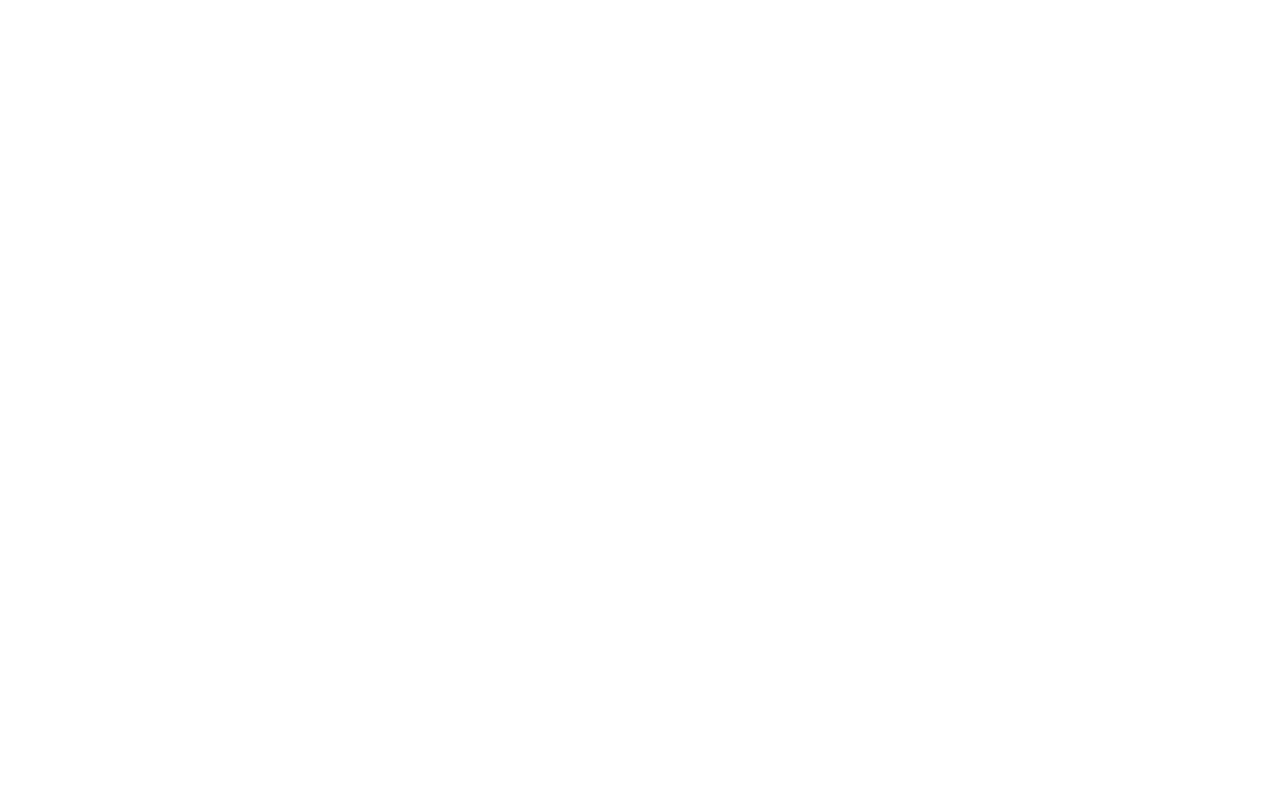
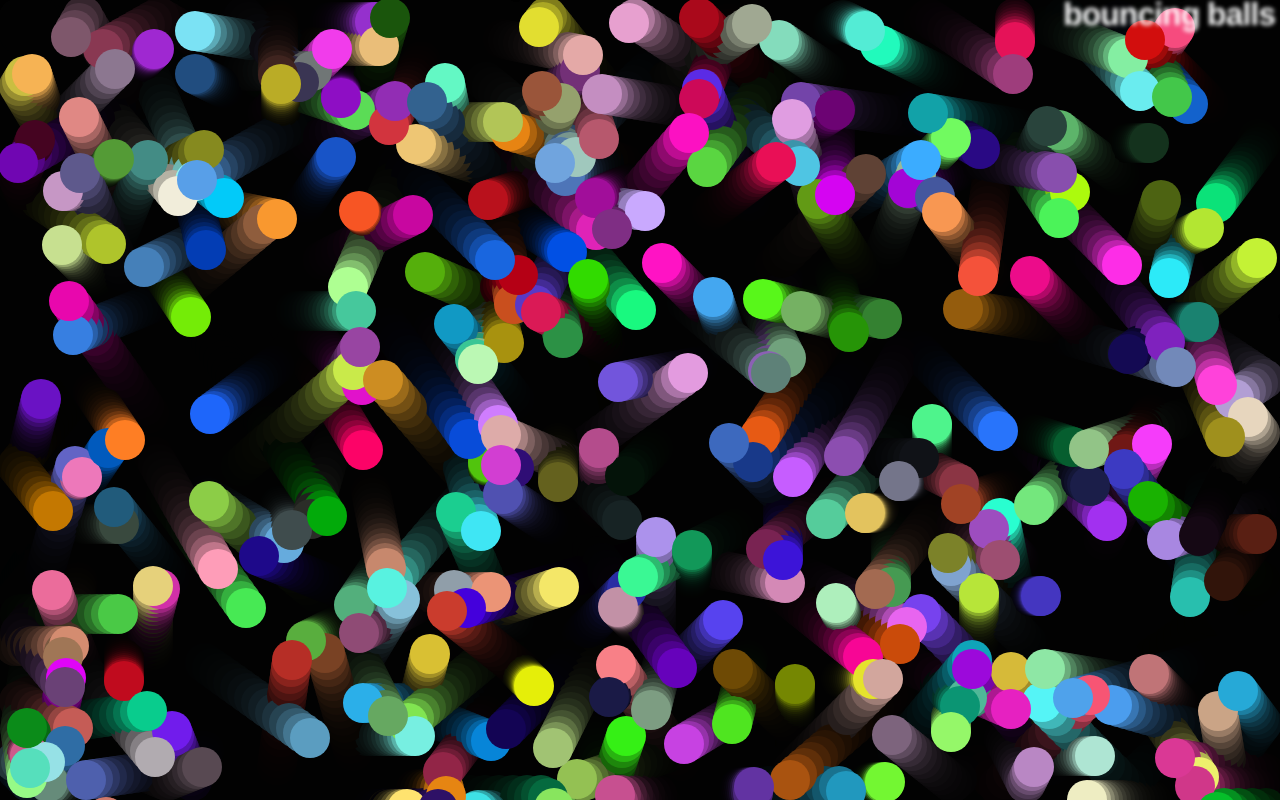
Before and after one commit to karlahernande/Screensaver, a plain HTML site: page index.html in a window 1280 px wide. Drawn offline with Linux system fonts and the light colour scheme.

Commit message:
Followed the instructions making them bouncy balls.
Also made more balls and change the size of them.

```diff
--- a/index.html
+++ b/index.html
@@ -2,7 +2,7 @@
 <html>
   <head>
     <meta charset="utf-8">
-    <title>[Your Name Here]'s Bouncing balls</title>
+    <title>Karla's Bouncing balls</title>
     <link rel="stylesheet" href="style.css">
   </head>
 
--- a/main.js
+++ b/main.js
@@ -12,3 +12,86 @@
   const num = Math.floor(Math.random() * (max - min + 1)) + min;
   return num;
 }
+
+function Ball (x, y, velX, velY, color, size) {
+  this.x = x;
+  this.y = y;
+  this.velX = velX;
+  this.velY = velY;
+  this.color = color;
+  this.size = size;
+}
+
+Ball.prototype.draw = function() {
+  ctx.beginPath();
+  ctx.fillStyle = this.color;
+  ctx.arc(this.x, this.y, this.size, 0, 2 * Math.PI);
+  ctx.fill();
+}
+
+Ball.prototype.update = function() {
+  if ((this.x + this.size) >=width) {
+    this.velX = -(this.velX);
+  }
+  if ((this.x - this.size) <= 0) {
+    this.velX = - (this.velX);
+  }
+  if ((this.y + this.size) >= height) {
+    this.velY = - (this.velY);
+  }
+  if ((this.y - this.size) <= 0) {
+    this.velY = -(this.velY);
+  }
+
+  this.x += this.velX;
+  this.y += this.velY
+}
+
+
+let balls = [];
+
+while (balls.length < 490) {
+  let size = random(20,20);
+  let ball = new Ball (
+    random(0 + size,width - size),
+    random(0 + size,width - size),
+    random(-7,7),
+    random(-7,7),
+    'rgb(' + random(0,255) + ',' + random(0,255) + ',' + random(0,255)
+    +')',
+    size
+  );
+  balls.push(ball);
+}
+
+function loop() {
+  ctx.fillStyle = 'rgba(0, 0, 0, 0.25)';
+  ctx.fillRect(0, 0, width, height);
+
+  for (let i = 0; i < balls.length; i++) {
+    balls[i].draw();
+    balls[i].update();
+  }
+    requestAnimationFrame(loop);
+
+}
+
+loop();
+
+Ball.prototype.collisionDetect = function() {
+  for (let j = 0; j < balls.length; j++) {
+    if (!(this === balls[j])) {
+      const dx = this.x - balls[j].x;
+      const dy = this.y - balls[j].y;
+      const distance = Math.sqrt(dx * dx + dy * dy);
+
+      if (distance < this.size + balls[j].size) {
+        balls[j].color = this.color = 'rgb(' + random(0, 255) + ',' +
+        random(0,255) + ',' + random(0, 255) +')';
+      }
+    }
+  }
+}
+
+balls[i].update();
+balls[i].collisionDetect();
```
Also changed, not shown: style.css (line endings or trailing spaces).
